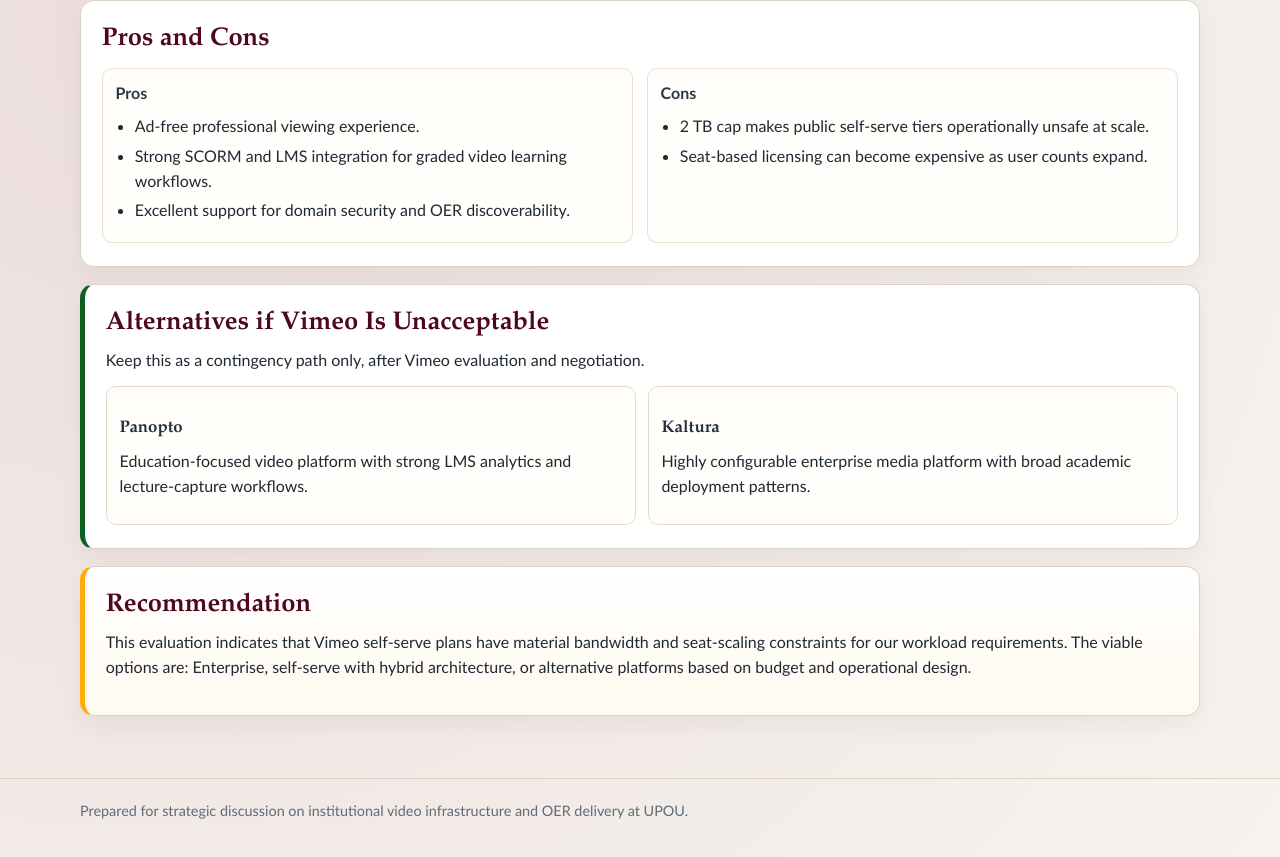
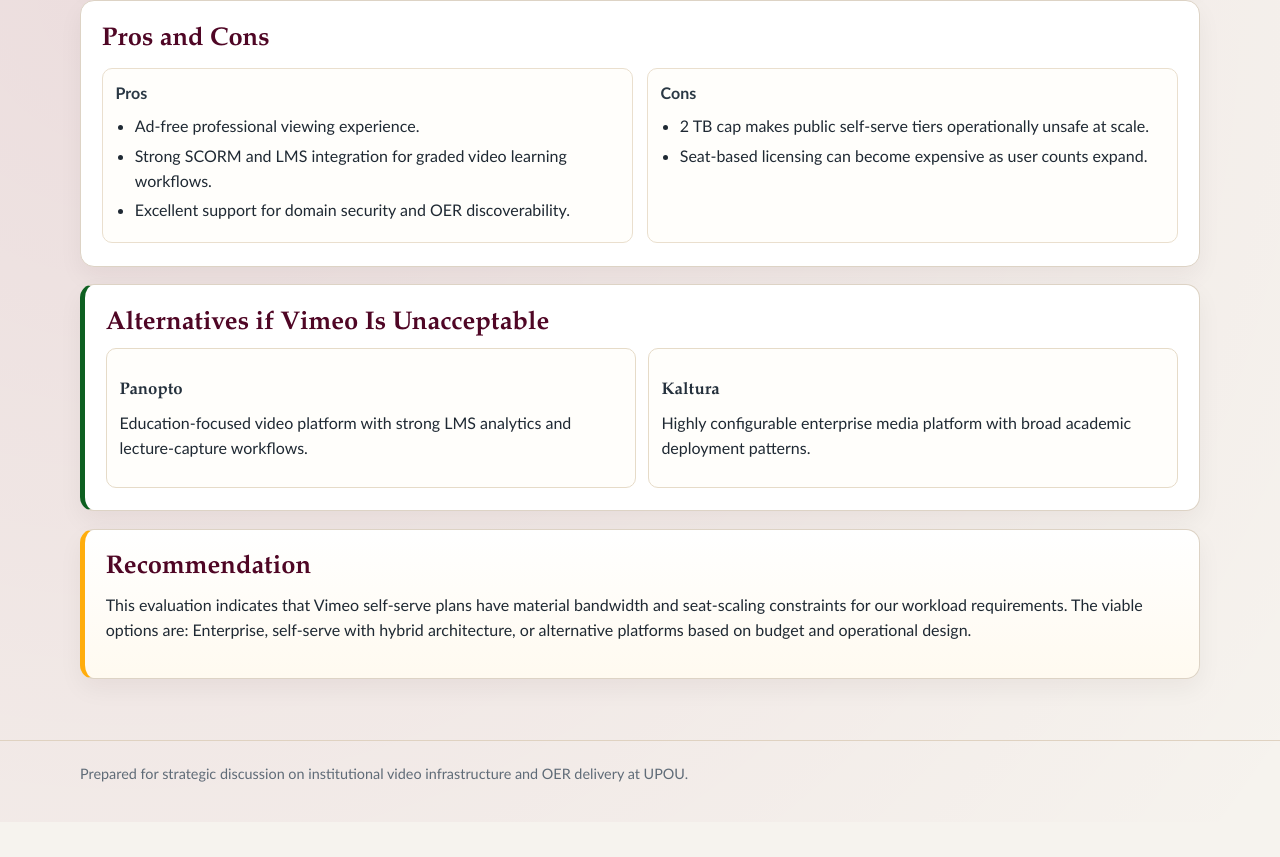
Before and after one commit to jdsr-ou/upou-vimeo, a Next.js app: page / in a window 1280 px wide. Shown: the part 3308-4165 px from the top of the page. After the commit the page ends 4130 px from the top, so only its background shows below. Built offline with nearby package versions, Linux system fonts and the light colour scheme.

Commit message:
Remove contingency note from alternatives section

```diff
--- a/app/page.js
+++ b/app/page.js
@@ -571,7 +571,6 @@
 
         <section className="panel panel-compact" id="fallback-options">
           <h2>Alternatives if Vimeo Is Unacceptable</h2>
-          <p>Keep this as a contingency path only, after Vimeo evaluation and negotiation.</p>
           <div className="alt-grid">
             <article>
               <h3>Panopto</h3>
```
